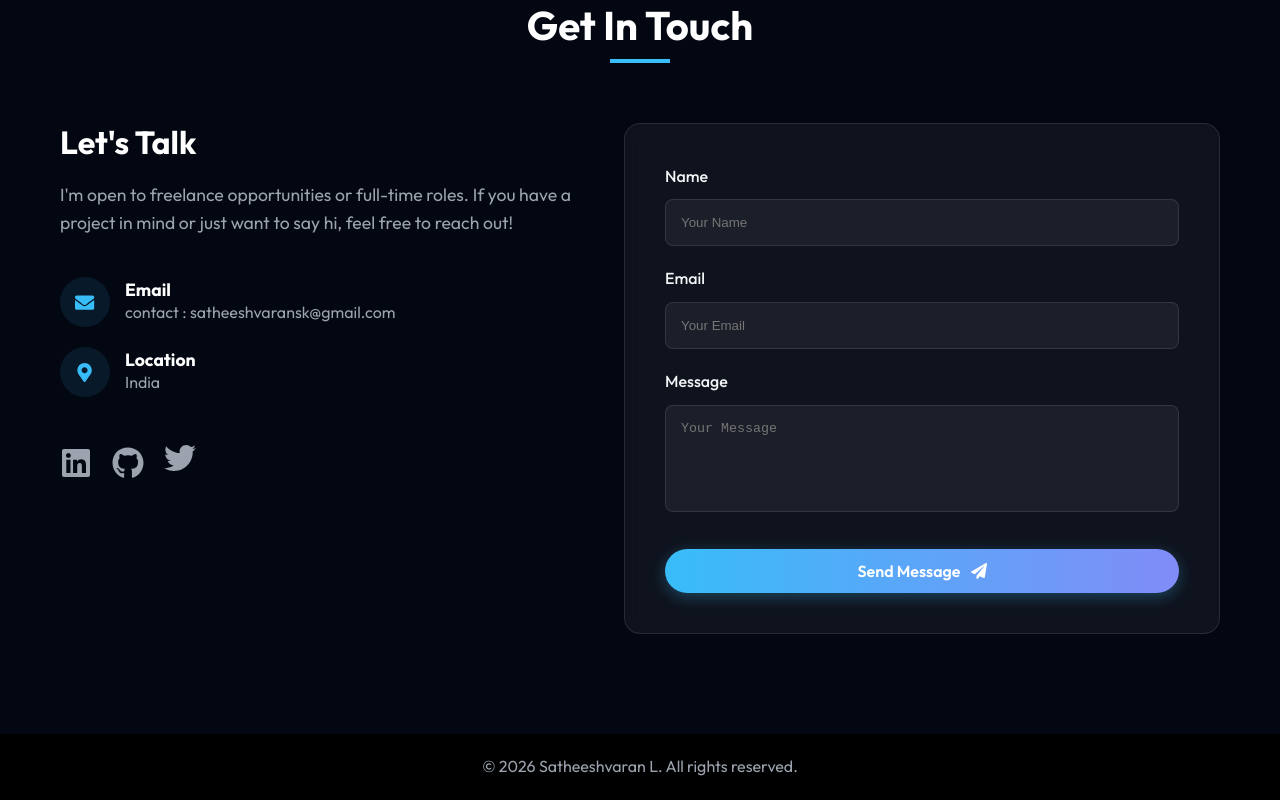
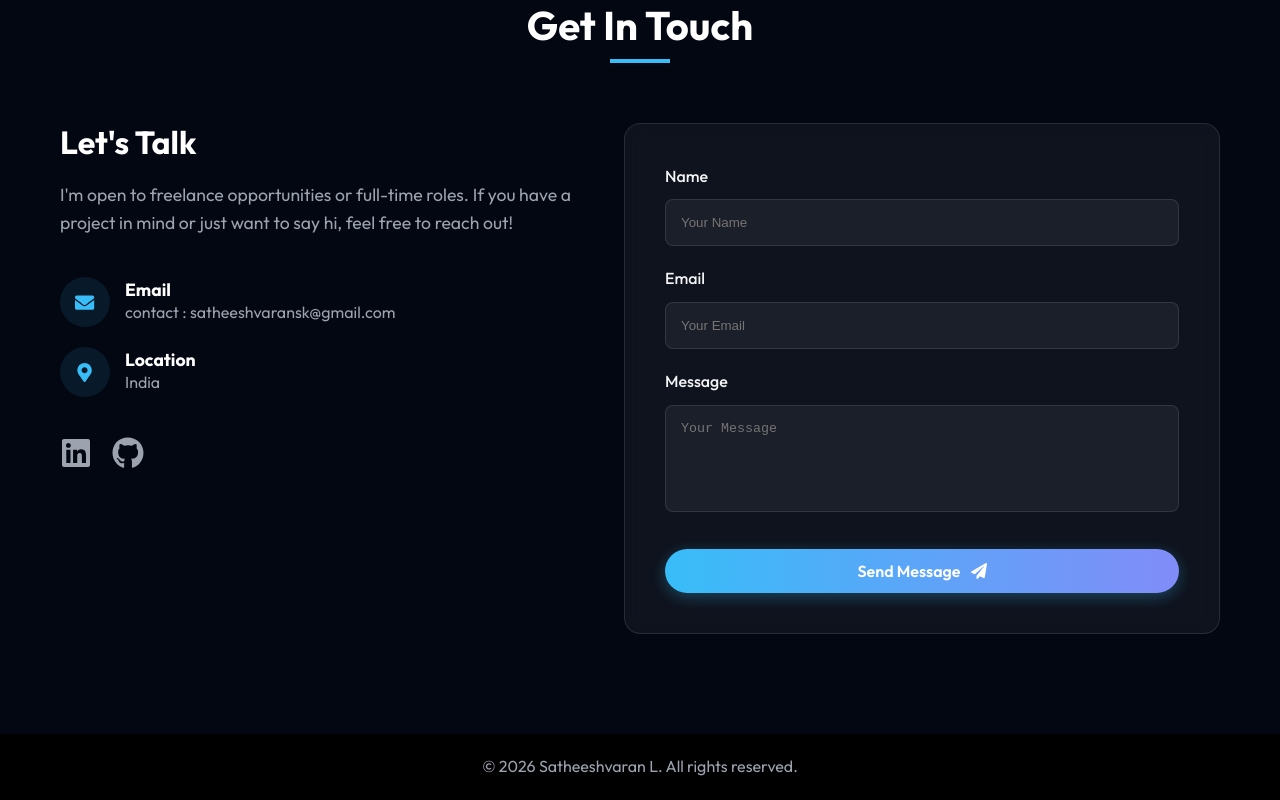
Before and after one commit to Sxtheesh/MyPortolio, a React (Vite) app: page / in a window 1280 px wide. Shown: the part 3492-4292 px from the top of the page. Built offline with nearby package versions, Linux system fonts and the light colour scheme.

Commit message:
Remove Twitter link

```diff
--- a/src/components/Contact.jsx
+++ b/src/components/Contact.jsx
@@ -148,7 +148,7 @@ const Contact = () => {
                             >
                                 <FaGithub />
                             </a>
-                            <a href="#" style={{ fontSize: '2rem', color: 'var(--text-secondary)', transition: 'all 0.3s ease', cursor: 'pointer' }} onMouseOver={(e) => e.currentTarget.style.color = 'var(--primary-color)'} onMouseOut={(e) => e.currentTarget.style.color = 'var(--text-secondary)'}><FaTwitter /></a>
+
                         </div>
                     </motion.div>
 
```
